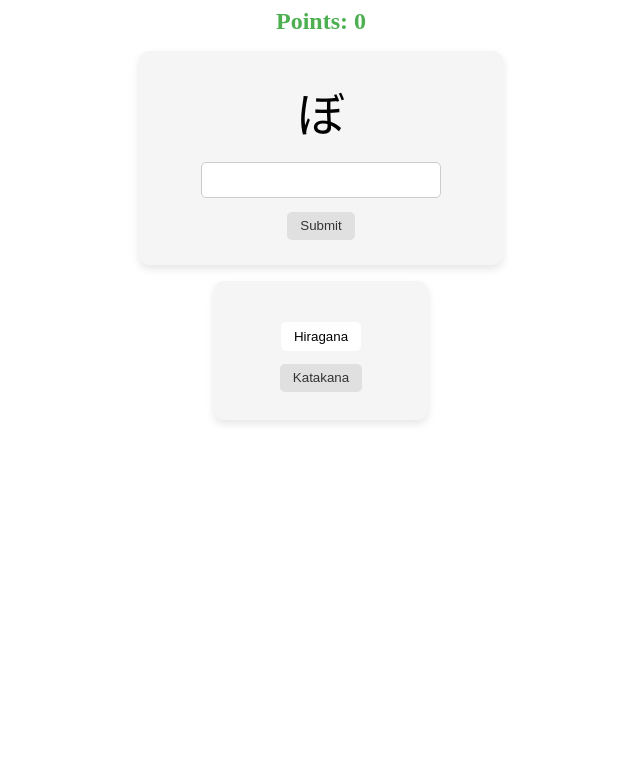
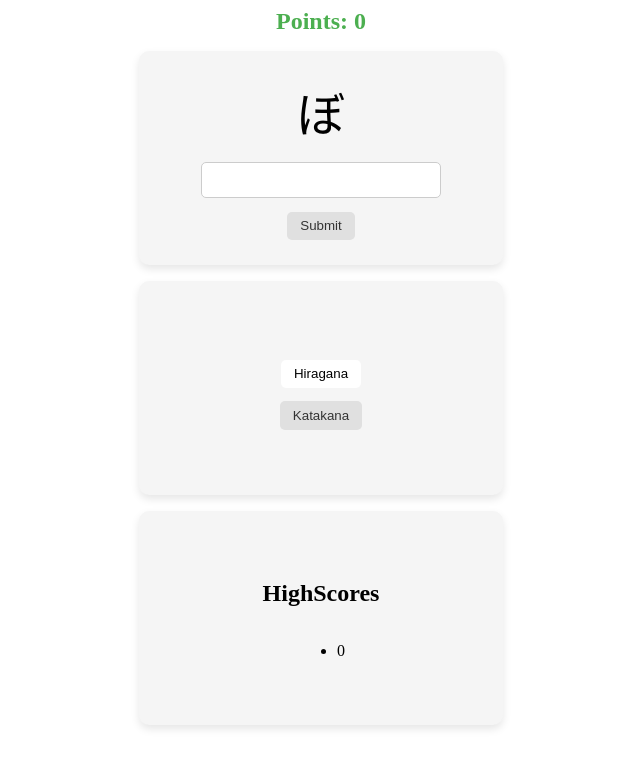
Before and after one commit to KoroSensei10/Kana, a SvelteKit app: page / in a window 1280 px wide. Both pictures are taken after typing "Sample" into the empty fields and a click on the button "Submit". Shown: the top 768 px of the page, without its empty margins (319-959 px from the left). Built offline with nearby package versions, Linux system fonts and the light colour scheme.

Commit message:
HighScore feature

```diff
--- a/package.json
+++ b/package.json
@@ -31,6 +31,7 @@
 	},
 	"type": "module",
 	"dependencies": {
-		"@sveltejs/adapter-vercel": "^3.1.0"
+		"@sveltejs/adapter-vercel": "^3.1.0",
+		"@vercel/postgres": "^0.5.1"
 	}
 }
--- a/src/routes/+page.svelte
+++ b/src/routes/+page.svelte
@@ -22,6 +22,13 @@
 		wrongAnswer = false;
 	}
 
+	function handleWrongAnswer() {
+		saveHightScore(points);
+		points = 0;
+		wrongAnswer = true;
+		setTimeout(resetAnswer, TIMEOUT_DURATION);
+	}
+
 	function checkAnswer() {
 		if (answer === '') return;
 		if (answer.toLowerCase() === currentKanaKey) {
@@ -29,10 +36,22 @@
 			currentKanaKey = getRandomKanaKey();
 			resetAnswer();
 		} else {
-			points = 0;
-			wrongAnswer = true;
-			setTimeout(resetAnswer, TIMEOUT_DURATION);
+			handleWrongAnswer();
 		}
+	}
+	// HighScores
+	let highScores: HighScore[] = $state([]);
+
+	class HighScore {
+		points: number = $state(0);
+		constructor(points: number) {
+			this.points = points;
+		}
+	}
+	function saveHightScore(points: number) {
+		highScores = [...highScores, new HighScore(points)]
+			.sort((a, b) => b.points - a.points)
+			.slice(0, 5);
 	}
 </script>
 
@@ -48,9 +67,23 @@
 	<button on:click={checkAnswer}>Submit</button>
 </div>
 
-<div class="kana-infos">
+<div class="kana-infos container">
 	<button class:active={hiragana} on:click={() => (hiragana = true)}>Hiragana</button>
 	<button class:active={!hiragana} on:click={() => (hiragana = false)}>Katakana</button>
+</div>
+
+<!-- HighScore of the player -->
+<div class="container">
+	<h2>HighScores</h2>
+	{#if highScores.length > 0}
+		<ul>
+			{#each highScores as score}
+				<li>{score.points}</li>
+			{/each}
+		</ul>
+	{:else}
+		<p>No highscore yet</p>
+	{/if}
 </div>
 
 <style>
@@ -71,7 +104,7 @@
 	}
 
 	.wrong_answer {
-		background-color: #ff5d5d !important;
+		background-color: #ff5d5d;
 	}
 
 	.kana-display {
@@ -108,20 +141,6 @@
 		margin-bottom: 1rem; /* Espacement entre les points et le cadre */
 	}
 
-	.kana-infos {
-		background-color: #f5f5f5;
-		padding: 2rem;
-		border-radius: 10px;
-		width: 150px;
-		height: 75px;
-		margin: auto;
-		margin-bottom: 1rem; /* Ajout d'un espace en dessous du cadre pour les points */
-		box-shadow: 0 4px 8px rgba(0, 0, 0, 0.1);
-		display: flex;
-		flex-direction: column;
-		justify-content: center;
-		align-items: center;
-	}
 	.kana-infos button {
 		border: none;
 		padding: 0.5em 1em;
```
Also changed, not shown: 2 other files (tests, documents, lock files or other folders).
